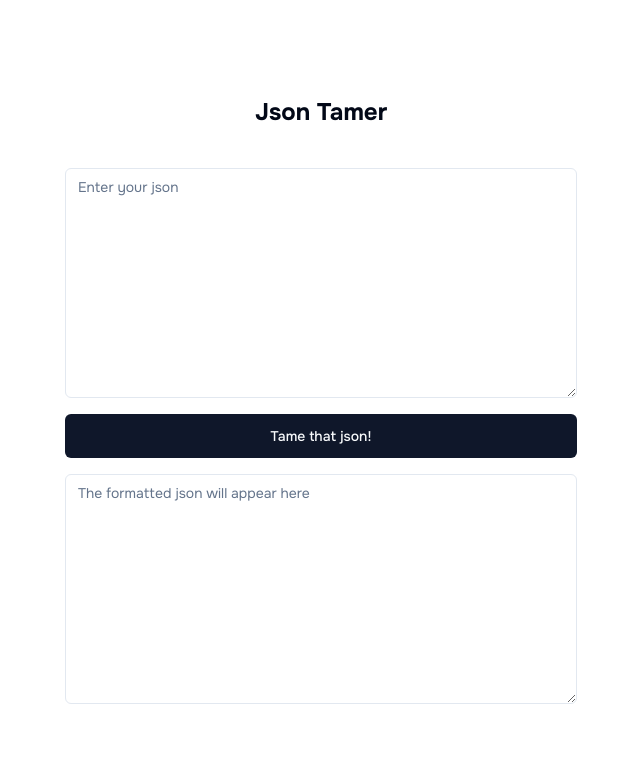
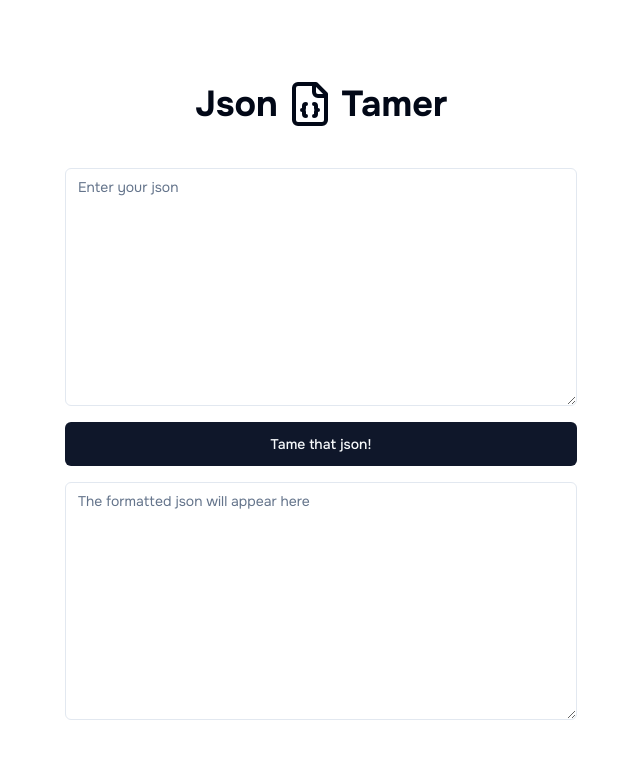
Before and after one commit to rubenpachecomatas/json-tamer, a Next.js app: page / in a window 1280 px wide. Shown: the top 758 px of the page, without its empty margins (319-959 px from the left). Built offline with nearby package versions, Linux system fonts and the light colour scheme.

Commit message:
Add zod validation

```diff
--- a/app/page.tsx
+++ b/app/page.tsx
@@ -2,42 +2,75 @@
 
 import { Button } from "@/components/ui/button";
 import { Textarea } from "@/components/ui/textarea";
+import { FileJson } from "lucide-react";
 import { ChangeEvent, useState } from "react";
+import { useForm } from "react-hook-form";
+import { z } from "zod";
+import { zodResolver } from "@hookform/resolvers/zod";
+import { Form, FormField } from "@/components/ui/form";
+
+/*let regex = new RegExp(
+  '/^{(("[a-zA-Z0-9]+":"[a-zA-Z0-9]+")(,"[a-zA-Z0-9]+":"[a-zA-Z0-9]+")*)?}$/'
+);*/
+
+const formSchema = z.object({
+  json: z.string(), //.regex(regex),
+});
 
 export default function Home() {
-  const [json, setJson] = useState("");
   const [formattedJson, setFormattedJson] = useState("");
 
-  const formatJson = () => {
+  const formatJson = (json: string) => {
     const formatted = JSON.stringify(JSON.parse(json), null, 4);
 
     setFormattedJson(formatted);
   };
 
+  const form = useForm<z.infer<typeof formSchema>>({
+    resolver: zodResolver(formSchema),
+    defaultValues: {
+      json: "",
+    },
+  });
+
+  const handleSubmit = (values: z.infer<typeof formSchema>) => {
+    formatJson(values.json);
+  };
+
   return (
-    <main className="flex h-full flex-col items-center gap-10 p-24">
-      <h1 className="text-2xl font-bold">Json Tamer</h1>
-      <div className="flex flex-col justify-between gap-4 max-w-lg size-full">
+    <main className="flex h-full flex-col items-center gap-10 p-20">
+      <h1 className="text-4xl font-bold flex items-center gap-2">
+        Json <FileJson className="size-12" /> Tamer
+      </h1>
+      <Form {...form}>
+        <form
+          onSubmit={form.handleSubmit(handleSubmit)}
+          className="flex flex-col justify-btween gap-4 max-w-lg size-full"
+        >
+          <FormField
+            control={form.control}
+            name="json"
+            render={({ field }) => (
               <Textarea
+                {...field}
                 className="size-full"
                 placeholder="Enter your json"
-          value={json}
-          onChange={(e: ChangeEvent<HTMLTextAreaElement>) =>
-            setJson(e.target.value)
-          }
+              />
+            )}
           />
           <div>
-          <Button className="w-full" size="lg" onClick={formatJson}>Tame that json!</Button>
+            <Button type="submit" className="w-full" size="lg">
+              Tame that json!
+            </Button>
           </div>
           <Textarea
             className="size-full"
             placeholder="The formatted json will appear here"
             value={formattedJson}
-          onChange={(e: ChangeEvent<HTMLTextAreaElement>) =>
-            setFormattedJson(e.target.value)
-          }
+            onChange={() => null}
           />
-      </div>
+        </form>
+      </Form>
     </main>
   );
 }
--- /dev/null
+++ b/components/ui/form.tsx
@@ -0,0 +1,176 @@
+import * as React from "react"
+import * as LabelPrimitive from "@radix-ui/react-label"
+import { Slot } from "@radix-ui/react-slot"
+import {
+  Controller,
+  ControllerProps,
+  FieldPath,
+  FieldValues,
+  FormProvider,
+  useFormContext,
+} from "react-hook-form"
+
+import { cn } from "@/lib/utils"
+import { Label } from "@/components/ui/label"
+
+const Form = FormProvider
+
+type FormFieldContextValue<
+  TFieldValues extends FieldValues = FieldValues,
+  TName extends FieldPath<TFieldValues> = FieldPath<TFieldValues>
+> = {
+  name: TName
+}
+
+const FormFieldContext = React.createContext<FormFieldContextValue>(
+  {} as FormFieldContextValue
+)
+
+const FormField = <
+  TFieldValues extends FieldValues = FieldValues,
+  TName extends FieldPath<TFieldValues> = FieldPath<TFieldValues>
+>({
+  ...props
+}: ControllerProps<TFieldValues, TName>) => {
+  return (
+    <FormFieldContext.Provider value={{ name: props.name }}>
+      <Controller {...props} />
+    </FormFieldContext.Provider>
+  )
+}
+
+const useFormField = () => {
+  const fieldContext = React.useContext(FormFieldContext)
+  const itemContext = React.useContext(FormItemContext)
+  const { getFieldState, formState } = useFormContext()
+
+  const fieldState = getFieldState(fieldContext.name, formState)
+
+  if (!fieldContext) {
+    throw new Error("useFormField should be used within <FormField>")
+  }
+
+  const { id } = itemContext
+
+  return {
+    id,
+    name: fieldContext.name,
+    formItemId: `${id}-form-item`,
+    formDescriptionId: `${id}-form-item-description`,
+    formMessageId: `${id}-form-item-message`,
+    ...fieldState,
+  }
+}
+
+type FormItemContextValue = {
+  id: string
+}
+
+const FormItemContext = React.createContext<FormItemContextValue>(
+  {} as FormItemContextValue
+)
+
+const FormItem = React.forwardRef<
+  HTMLDivElement,
+  React.HTMLAttributes<HTMLDivElement>
+>(({ className, ...props }, ref) => {
+  const id = React.useId()
+
+  return (
+    <FormItemContext.Provider value={{ id }}>
+      <div ref={ref} className={cn("space-y-2", className)} {...props} />
+    </FormItemContext.Provider>
+  )
+})
+FormItem.displayName = "FormItem"
+
+const FormLabel = React.forwardRef<
+  React.ElementRef<typeof LabelPrimitive.Root>,
+  React.ComponentPropsWithoutRef<typeof LabelPrimitive.Root>
+>(({ className, ...props }, ref) => {
+  const { error, formItemId } = useFormField()
+
+  return (
+    <Label
+      ref={ref}
+      className={cn(error && "text-destructive", className)}
+      htmlFor={formItemId}
+      {...props}
+    />
+  )
+})
+FormLabel.displayName = "FormLabel"
+
+const FormControl = React.forwardRef<
+  React.ElementRef<typeof Slot>,
+  React.ComponentPropsWithoutRef<typeof Slot>
+>(({ ...props }, ref) => {
+  const { error, formItemId, formDescriptionId, formMessageId } = useFormField()
+
+  return (
+    <Slot
+      ref={ref}
+      id={formItemId}
+      aria-describedby={
+        !error
+          ? `${formDescriptionId}`
+          : `${formDescriptionId} ${formMessageId}`
+      }
+      aria-invalid={!!error}
+      {...props}
+    />
+  )
+})
+FormControl.displayName = "FormControl"
+
+const FormDescription = React.forwardRef<
+  HTMLParagraphElement,
+  React.HTMLAttributes<HTMLParagraphElement>
+>(({ className, ...props }, ref) => {
+  const { formDescriptionId } = useFormField()
+
+  return (
+    <p
+      ref={ref}
+      id={formDescriptionId}
+      className={cn("text-sm text-muted-foreground", className)}
+      {...props}
+    />
+  )
+})
+FormDescription.displayName = "FormDescription"
+
+const FormMessage = React.forwardRef<
+  HTMLParagraphElement,
+  React.HTMLAttributes<HTMLParagraphElement>
+>(({ className, children, ...props }, ref) => {
+  const { error, formMessageId } = useFormField()
+  const body = error ? String(error?.message) : children
+
+  if (!body) {
+    return null
+  }
+
+  return (
+    <p
+      ref={ref}
+      id={formMessageId}
+      className={cn("text-sm font-medium text-destructive", className)}
+      {...props}
+    >
+      {body}
+    </p>
+  )
+})
+FormMessage.displayName = "FormMessage"
+
+export {
+  useFormField,
+  Form,
+  FormItem,
+  FormLabel,
+  FormControl,
+  FormDescription,
+  FormMessage,
+  FormField,
+}
--- /dev/null
+++ b/components/ui/label.tsx
@@ -0,0 +1,26 @@
+"use client"
+
+import * as React from "react"
+import * as LabelPrimitive from "@radix-ui/react-label"
+import { cva, type VariantProps } from "class-variance-authority"
+
+import { cn } from "@/lib/utils"
+
+const labelVariants = cva(
+  "text-sm font-medium leading-none peer-disabled:cursor-not-allowed peer-disabled:opacity-70"
+)
+
+const Label = React.forwardRef<
+  React.ElementRef<typeof LabelPrimitive.Root>,
+  React.ComponentPropsWithoutRef<typeof LabelPrimitive.Root> &
+    VariantProps<typeof labelVariants>
+>(({ className, ...props }, ref) => (
+  <LabelPrimitive.Root
+    ref={ref}
+    className={cn(labelVariants(), className)}
+    {...props}
+  />
+))
+Label.displayName = LabelPrimitive.Root.displayName
+
+export { Label }
--- a/package.json
+++ b/package.json
@@ -9,6 +9,8 @@
     "lint": "next lint"
   },
   "dependencies": {
+    "@hookform/resolvers": "^3.3.4",
+    "@radix-ui/react-label": "^2.0.2",
     "@radix-ui/react-slot": "^1.0.2",
     "class-variance-authority": "^0.7.0",
     "clsx": "^2.1.0",
@@ -16,8 +18,10 @@
     "next": "14.1.0",
     "react": "^18",
     "react-dom": "^18",
+    "react-hook-form": "^7.50.1",
     "tailwind-merge": "^2.2.1",
-    "tailwindcss-animate": "^1.0.7"
+    "tailwindcss-animate": "^1.0.7",
+    "zod": "^3.22.4"
   },
   "devDependencies": {
     "@types/node": "^20",
```
Also changed, not shown: 1 other file (tests, documents, lock files or other folders). Lines whose indentation alone changed are shown as unchanged.
